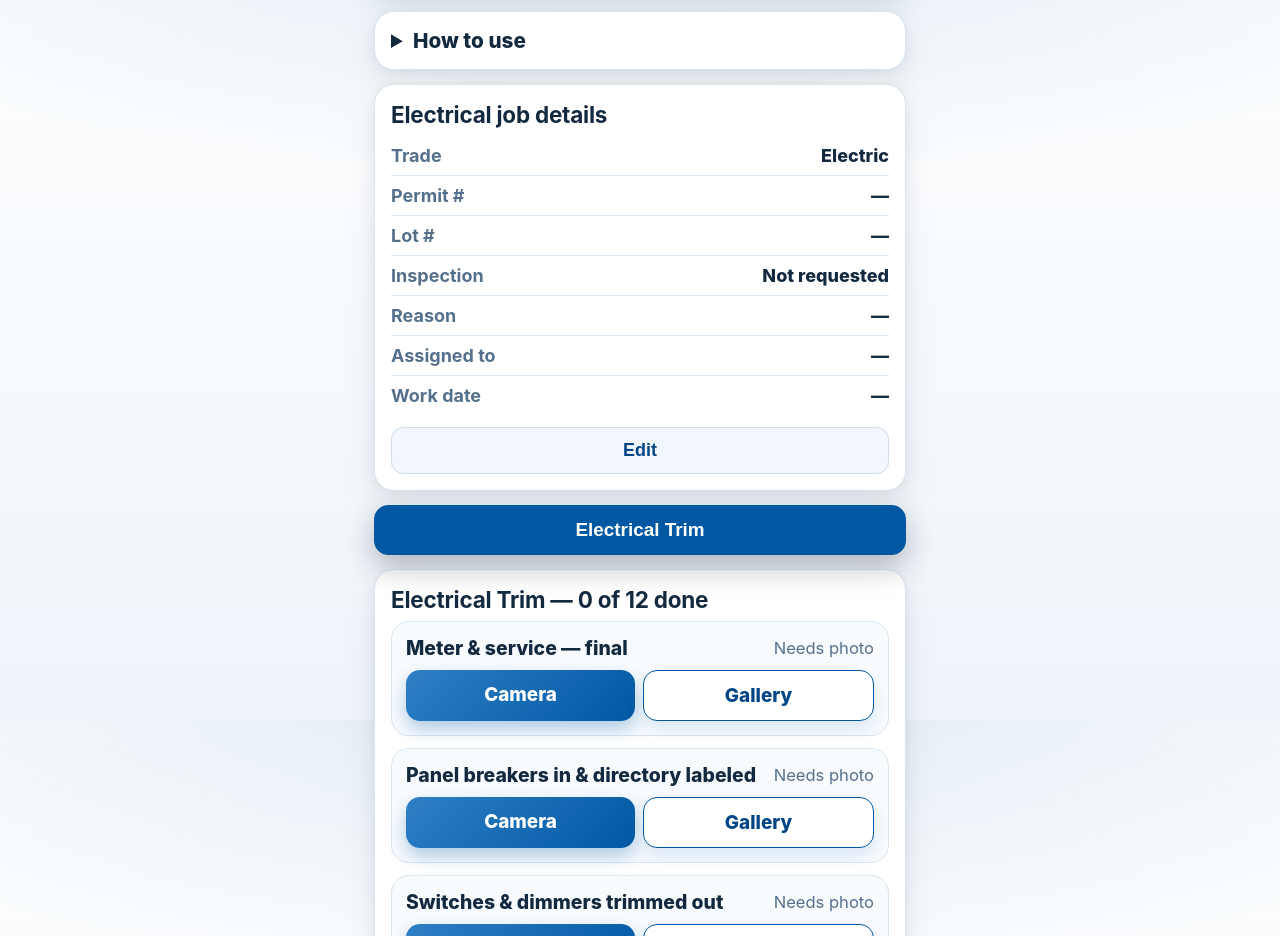
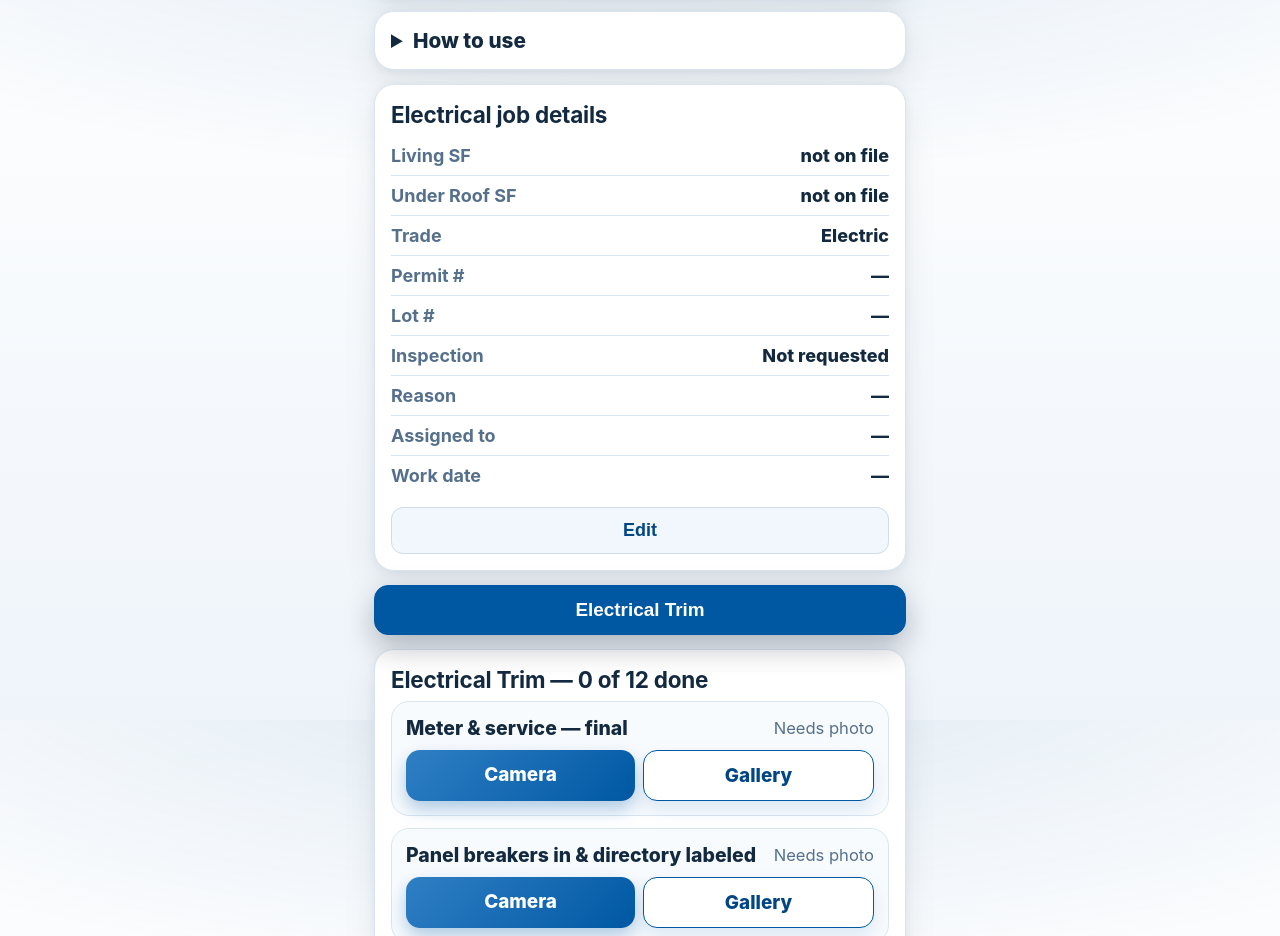
Before and after one commit to Sharmaelechvac/sharmatrack-mrcela, a plain HTML site: page blandford/index.html in a window 1280 px wide. Shown: the part 4080-5016 px from the top of the page. Drawn offline with Linux system fonts and the light colour scheme; no server answers.

Commit message:
Square footage: Blandford job details + home card show Living SF / Under Roof SF: not on file (electrical-only docs on file; no architectural area figures)

```diff
--- a/blandford/index.html
+++ b/blandford/index.html
@@ -137,6 +137,8 @@
   <div class="section jobmeta">
     <h2 data-i18n="jobDetails">Electrical job details</h2>
     <dl class="jm-rows">
+      <div><dt>Living SF</dt><dd>not on file</dd></div>
+      <div><dt>Under Roof SF</dt><dd>not on file</dd></div>
       <div><dt>Trade</dt><dd>Electric</dd></div>
       <div><dt data-i18n="permitNo">Permit #</dt><dd id="jm-permit">—</dd></div>
       <div><dt data-i18n="lotNo">Lot #</dt><dd id="jm-lot">—</dd></div>
```
Also changed, not shown: index.html (+1 -1 lines).
